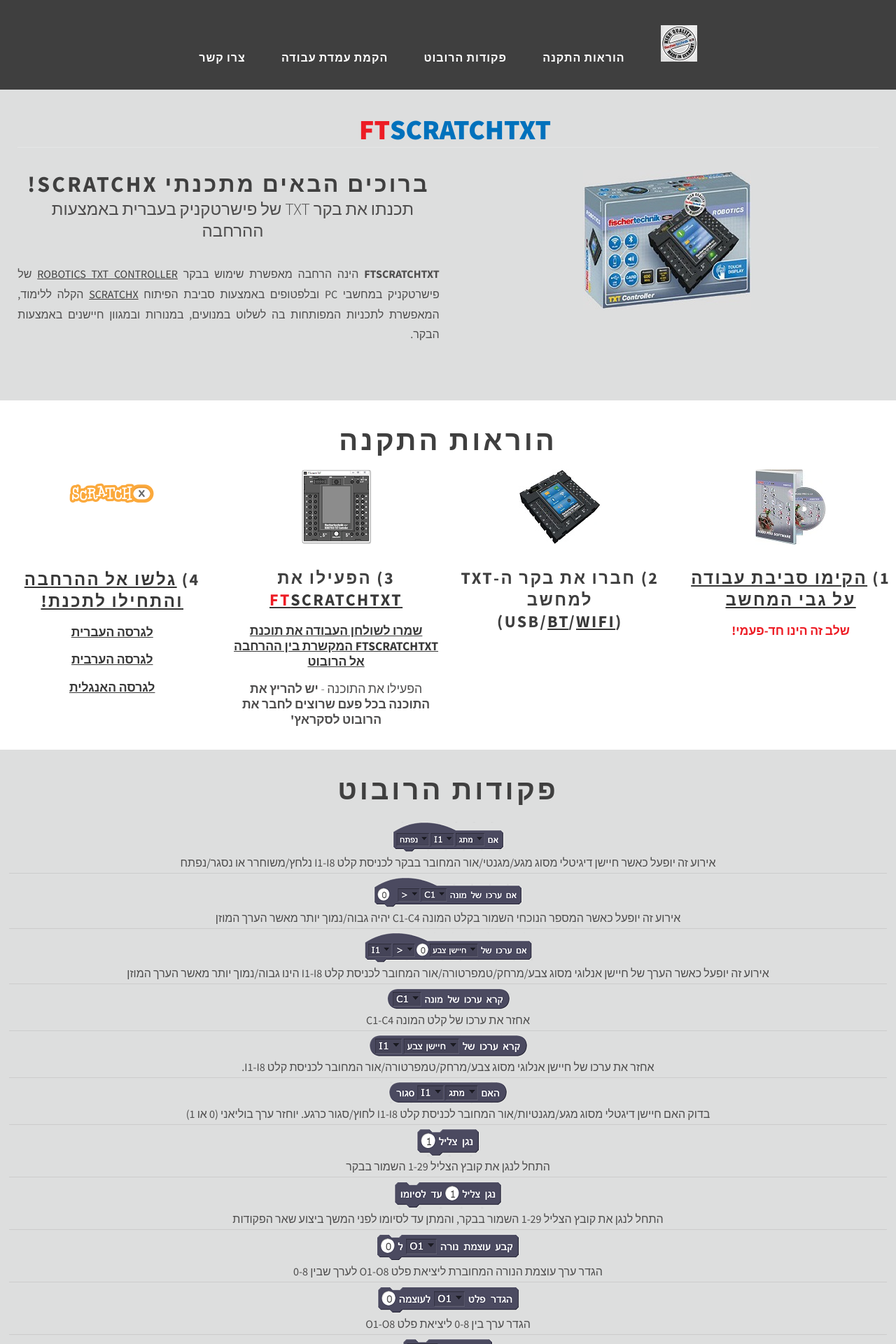
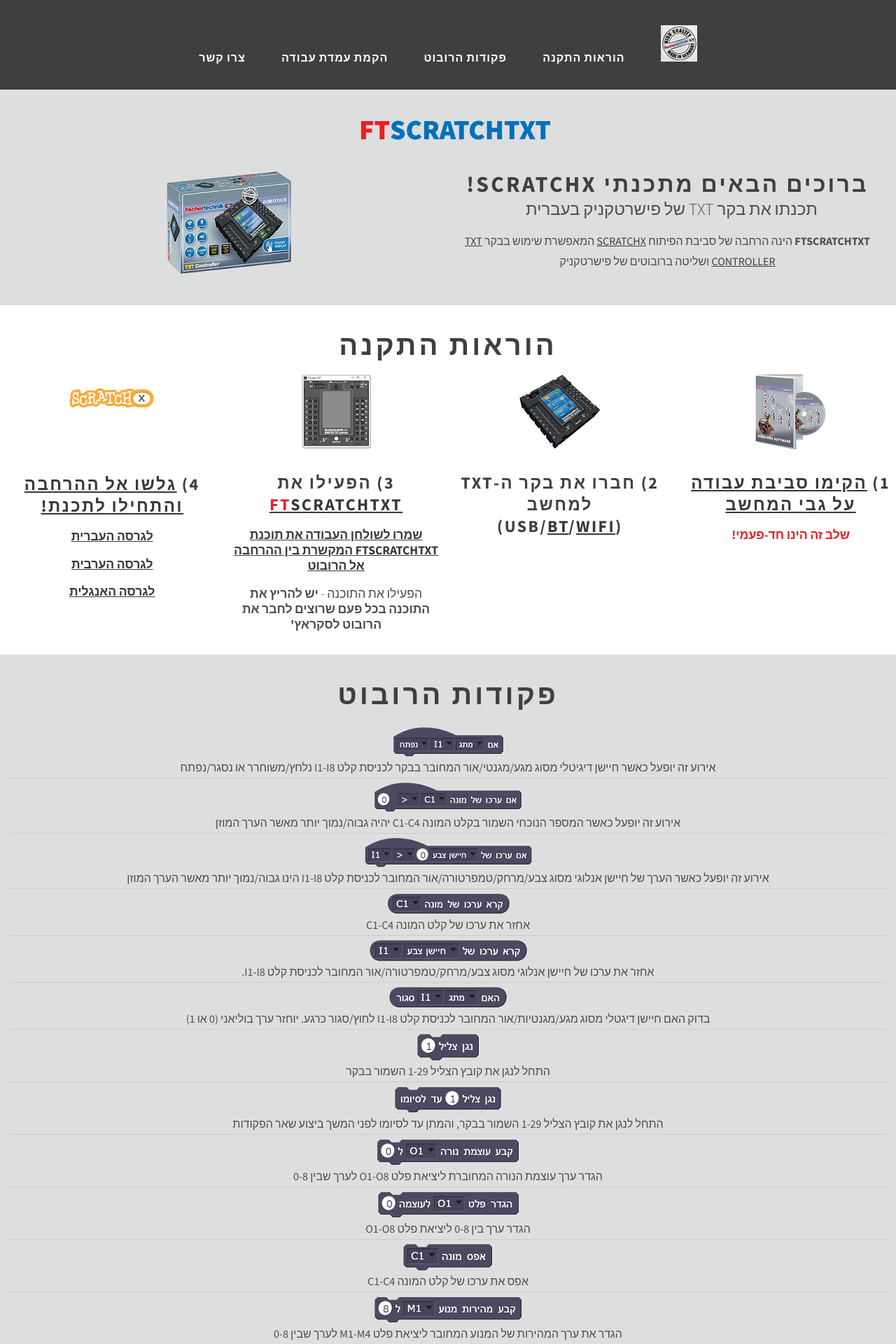
Before and after one commit to adihadas/ftscratch, a Jekyll site: the page index.html, which Jekyll copies as it is, in a window 1280 px wide. Shown: the top 1920 px of the page at 70% size. Built offline with Jekyll 4.4.1, drawn with Linux system fonts in a browser that asks for light colours.

Commit message:
Page design

```diff
--- a/default.css
+++ b/default.css
@@ -251,7 +251,7 @@
 
 	#logo
 	{
-		padding: 2em 0em;
+		padding: 2em 0em 0em 0em;
 		text-transform: uppercase;
 	}
 
@@ -345,14 +345,14 @@
 
 	#content
 	{
-		float: left;
+		float: center;
 		width: 49%;
 	}
 
 	#content .title
 	{
-		padding-bottom: 2em;
-		text-align: left;
+		padding-bottom: 1em;
+		text-align: right;
 	}
 
 	#content h2
@@ -373,7 +373,7 @@
 
 	#sidebar
 	{
-		float: right;
+		float: left;
 		width: 49%;
 	}
 
--- a/index.html
+++ b/index.html
@@ -31,14 +31,14 @@
 <div id="logo" class="container">
 	 <h1 style="color: rgb(0, 113, 188);" "font-family: Verdana; text-align: center;"><span style="color: rgb(237, 28, 36);">FT</span>ScratchTXT</h1>
 	 <div id="page" class="container">
-	 	<div id="content">
+		<div id="sidebar" align="center"><a href="http://www.fischertechnik.de/en/desktopdefault.aspx/tabid-21/39_read-309/usetemplate-2_column_pano/" target="_blank"><img src="images/522429_TXT_Controller_Packshot-400.jpg"  alt="" /></a></div>
+		<div id="content">
 			 <div class="title">
 			 			<h2>ברוכים הבאים מתכנתי Scratchx!</h2>
-									<span class="byline" >תכנתו את בקר TXT של פישרטקניק בעברית באמצעות ההרחבה</span>
+						<span class="byline" >תכנתו את בקר TXT של פישרטקניק בעברית</span>
 			</div>
-			<p align="justify"><b>FTScratchTXT</b> הינה הרחבה מאפשרת שימוש בבקר <a href="http://www.fischertechnik.de/en/desktopdefault.aspx/tabid-21/39_read-309/usetemplate-2_column_pano/" target="_blank">ROBOTICS TXT Controller</a> של פישרטקניק במחשבי PC ובלפטופים באמצעות סביבת הפיתוח <a href="http://scratchx.org/" target="_blank">ScratchX</a> הקלה ללימוד, המאפשרת לתכניות המפותחות בה לשלוט במנועים, במנורות ובמגוון חיישנים באמצעות הבקר. <br></p>
+			<p align="center"><b>FTScratchTXT</b> הינה הרחבה של סביבת הפיתוח <a href="http://scratchx.org/" target="_blank">ScratchX</a> המאפשרת שימוש בבקר <a href="http://www.fischertechnik.de/en/desktopdefault.aspx/tabid-21/39_read-309/usetemplate-2_column_pano/" target="_blank">TXT Controller</a> ושליטה ברובוטים של פישרטקניק<br></p>
 		</div>
-		<div id="sidebar" align="center"><a href="http://www.fischertechnik.de/en/desktopdefault.aspx/tabid-21/39_read-309/usetemplate-2_column_pano/" target="_blank"><img src="images/522429_TXT_Controller_Packshot-400.jpg"  alt="" /></a></div>
 	</div>
 </div>
 <div id="featured-wrapper">
```
Also changed, not shown: images/522429_TXT_Controller_Packshot-400.jpg.
